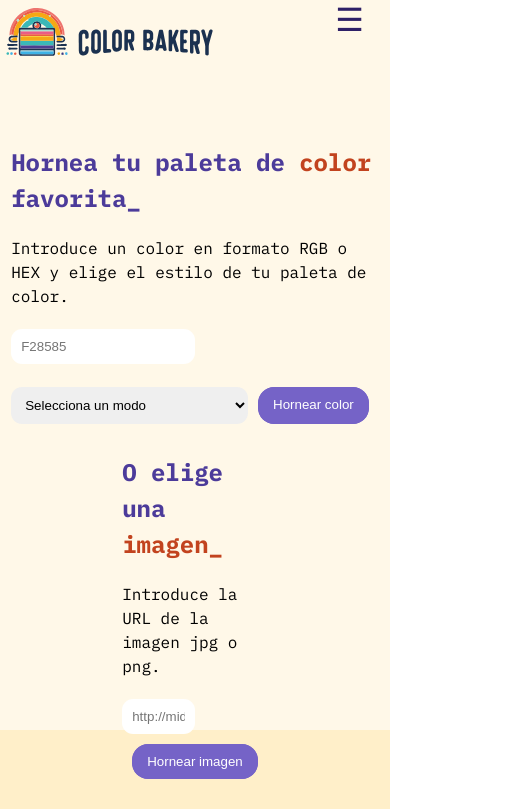
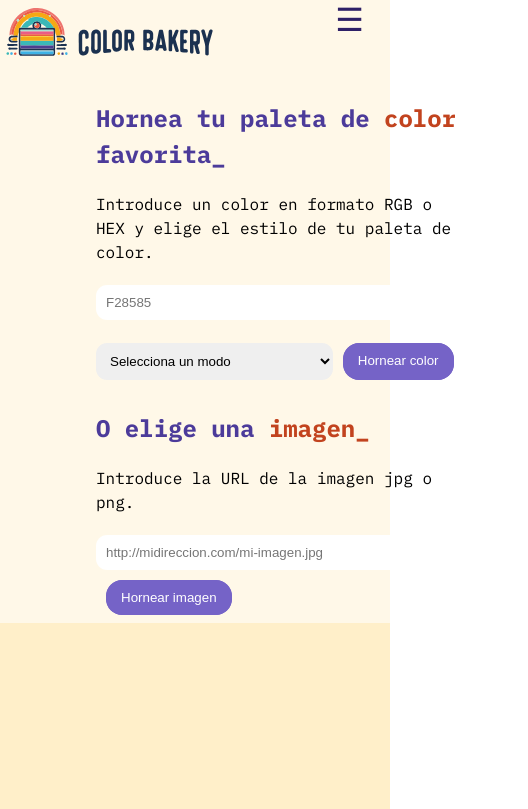
Before and after one commit to DeboraMed/proyecto-6-color-bakery, a Vue app: page /#/ in a window 390 px wide. Shown: the top 809 px of the page, 528 px wide, since content can reach past the window. Built offline with nearby package versions, Linux system fonts and the light colour scheme; a web font is replaced by a local one.

Commit message:
feat: media queries de componentes y fixes de estilos

```diff
--- a/src/pages/404.vue
+++ b/src/pages/404.vue
@@ -1,17 +1,64 @@
-<template>
-  <section class="main__content">
-    <article>
-      <h2> Error 404 </h2>
-    </article>
-
-  </section>
-</template>
-
 <script>
 
 </script>
 
+<template>
+  <section class="main__content">
+    <article class="container__center">
+      <h2 class="notfound__text"> 404 </h2>
+    </article>
+    <article class="container__center">
+      <p class="notfound__p"> Oppss! Ha ocurrido un error. <br>
+        La página que buscas no existe :(
+        </p>
+      <router-link to="/" custom v-slot="{ navigate }">
+        <button class="button" @click="navigate" role="link">Inicio</button>
+      </router-link>
+    </article>
+  </section>
+</template>
+
 <style>
+.container__center{
+  display: inline-flex;
+  flex-direction: column;
+}
+:scope {
+  .main__content {
+    display: inline-flex;
+    flex-direction: column;
+    width: 100%;
+  }
 
+}
+
+.notfound__text {
+  margin: 0;
+  padding: 0;
+  font-size: 20rem;
+  animation: fadein 2s ease 0s 1 normal forwards;
+}
+
+.notfound__p {
+  margin-top:-18rem ;
+}
+
+@media only screen and (max-width: 48rem /*768px*/
+) {
+  .main__content {
+    padding: 0 2rem 0 2rem;
+  }
+
+}
+
+/*animacion de imagen*/
+@keyframes fadein {
+  0% {
+    transform: scale(0.5);
+  }
+  100% {
+    transform: scale(1);
+  }
+}
 
 </style>
--- a/src/pages/Contacto.vue
+++ b/src/pages/Contacto.vue
@@ -147,7 +147,7 @@ export default {
 }
 
 input {
-  width: 25%;
+  width: 50%;
   border: 1px #797474;
   border-radius: 0.7rem;
   padding: 0.625rem;
@@ -155,10 +155,52 @@ input {
 }
 
 textarea {
-  width: 50%;
+  width: 100%;
   border: 0;
   border-radius: 0.7rem;
   padding: 0.625rem;
   margin-top: 0.3125rem;
 }
+
+@media only screen and (max-width: 48rem /*768px*/
+) {
+  .main__content {
+    flex-direction: column;
+    padding: 0 2rem 0 2rem;
+  }
+
+  .content__section {
+    width: 100%;
+  }
+
+  .content__section__img {
+    width: 80%;
+  }
+
+  input,
+  textarea {
+    width: 100%;
+  }
+
+  .form {
+    padding: 0;
+    margin: 0;
+  }
+}
+
+@media screen and (max-width: 75rem /*1200px*/
+) {
+  input {
+    width: 50%;
+  }
+
+  input,
+  textarea {
+    width: 100%;
+  }
+
+  .content__section__img {
+    width: 70%;
+  }
+}
 </style>
--- a/src/pages/Descubre.vue
+++ b/src/pages/Descubre.vue
@@ -269,7 +269,7 @@ export default {
 
 
     <!-- modal con la eleccion de proyecto para la paleta color-->
-    <modal :isOpen="isModalOpened" @modal-close="closeModal" @submit="submitHandler" name="first-modal">
+    <modal :isOpen="isModalOpened" @modal-close="closeModal" name="first-modal">
       <template #header><h2>Tus proyectos_</h2></template>
       <template #content><p> Selecciona un proyecto de la lista donde guardar tu nueva paleta, o crea un nuevo
         proyecto:</p>
@@ -290,7 +290,9 @@ export default {
 
             </select>
             <button class="button" type="submit">Elegir proyecto</button>
-            <button class="button">Nuevo proyecto</button>
+            <router-link to="/proyectos" custom v-slot="{ navigate }">
+              <button class="button" @click="navigate" role="link">Nuevo proyecto</button>
+            </router-link>
           </fieldset>
         </form>
       </template>
@@ -375,4 +377,49 @@ input {
 .color__text {
   text-shadow: #a4a4a4 1px 1px;
 }
+@media only screen and (max-width: 48rem /*768px*/
+) {
+  .main__section{
+    margin: 0;
+    padding: 0;
+  }
+  .main__content {
+    flex-direction: column;
+    padding: 0 2rem 0 2rem;
+  }
+
+  .content__section {
+    width: 100%;
+  }
+  .content__article{
+    margin: 0;
+    width: 100%;
+  }
+
+  input,
+  textarea {
+    width: 100%;
+  }
+
+  form {
+    padding: 0;
+    margin: 0;
+  }
+}
+
+@media screen and (max-width: 75rem /*1200px*/
+) {
+  input {
+    width: 50%;
+  }
+
+  input,
+  textarea {
+    width: 100%;
+  }
+  .main__content{
+    padding: 0 2rem 0 2rem;
+  }
+
+}
 </style>
--- a/src/pages/Home.vue
+++ b/src/pages/Home.vue
@@ -352,6 +352,7 @@ export default {
   width: 60%;
   margin: 0 auto;
   height: 100%;
+  min-width: 300px;
   object-fit: cover;
   object-position: center center;
 }
@@ -400,6 +401,48 @@ input {
   border-radius: 0.7rem;
   padding: 0.625rem;
   margin-top: 0.3125rem;
+}
+
+@media only screen and (max-width: 48rem /*768px*/
+) {
+
+  .main__content {
+    /*flex-direction: column;*/
+    padding: 0 2rem 0 2rem;
+  }
+
+  .content__section {
+    width: 100%;
+  }
+  .content__article{
+    margin: 0;
+    width: 100%;
+  }
+
+  input,
+  textarea {
+    width: 100%;
+  }
+
+  form {
+    padding: 0;
+    margin: 0;
+  }
+}
+
+@media screen and (max-width: 75rem /*1200px*/
+) {
+  input {
+    width: 50%;
+  }
+
+  input,
+  textarea {
+    width: 100%;
+  }
+  main__content{
+    padding: 0 4rem 0 4rem;
+  }
 
 }
 </style>
--- a/src/pages/Perfil.vue
+++ b/src/pages/Perfil.vue
@@ -38,7 +38,6 @@ const userData = computed(() => {
 .main__content {
   margin: 4rem auto;
   display: inline-flex;
-  flex-wrap: nowrap;
   width: 100%;
   padding: 0 6rem 0 6rem;
 }
@@ -53,7 +52,36 @@ const userData = computed(() => {
 }
 
 .content__section__img {
-  width: 50%;
+  width: 60%;
   margin: auto;
 }
+
+img {
+  min-width: 300px
+}
+
+@media only screen and (max-width: 48rem /*768px*/
+) {
+  .main__content {
+    flex-direction: column;
+    padding: 0 2rem 0 2rem;
+  }
+
+  .content__section {
+    width: 100%;
+  }
+
+  .content__section__img {
+    width: 80%;
+  }
+
+}
+
+@media screen and (max-width: 75rem /*1200px*/
+) {
+
+  .content__section__img {
+    width: 70%;
+  }
+}
 </style>
--- a/src/pages/Proyectos.vue
+++ b/src/pages/Proyectos.vue
@@ -92,7 +92,7 @@ export default {
 
       <router-link to="/" custom v-slot="{ navigate }">
         <button class="button" @click="navigate" role="link">
-          <font-awesome-icon icon="fa-solid fa-palette" class="icon" title="ir a añadir paleta"/>
+          <font-awesome-icon icon="fa-solid fa-palette" class="icon__paleta" title="ir a añadir paleta"/>
           Añadir paletas
         </button>
       </router-link>
@@ -100,10 +100,10 @@ export default {
     </article>
     <!-- Modal para la Creacion de Proyectos -->
     <modal :isOpen="newProjectModal" @modal-close="closeModal" name="first-modal">
-      <template #header><h2>Nuevo Proyecto_</h2></template>
+      <template #header><h2>Nuevo <span class="h2__color__sec">Proyecto_</span></h2></template>
       <template #content><p>Crear nuevo</p>
         <form @submit.prevent="createNewProject">
-          <fieldset class="section__article">
+          <fieldset>
             <label>Nombre del Proyecto:</label><br>
             <input v-model="project_name" type="text" id="project_name" name="project_name" required><br>
             <label>Descripción:</label><br>
@@ -118,10 +118,10 @@ export default {
 
     <!-- Modal para la Edicion de Proyectos -->
     <modal :isOpen="editProjectModal" @modal-close="closeModal" name="first-modal">
-      <template #header><h2>Editar Proyecto_</h2></template>
+      <template #header><h2>Editar <span class="h2__color__sec">Proyecto_</span></h2></template>
       <template #content><p>Cambia los datos del proyecto</p>
         <form @submit.prevent="editProject()">
-          <fieldset class="section__article">
+          <fieldset>
             <label>Nombre del Proyecto:</label><br>
             <input v-model="project_name" type="text" id="project_name" name="project_name" required><br>
             <label>Descripción:</label><br>
@@ -136,10 +136,9 @@ export default {
 
     <alert></alert>
 
-    <article v-for="project in projectData.projects" :key="project.id" class="project__container">
     <!--itera proyectos-->
-      <section class="container__center card_project container_project">
-        <article>
+    <section v-for="project in projectData.projects" :key="project.id" class="project__container">
+      <article class="container__center__text">
         <button class="button__reset" @click="showEditProject(project)">
           <font-awesome-icon icon="fa-solid fa-pen-to-square" class="icon" title="editar proyecto"/>
         </button>
@@ -149,51 +148,32 @@ export default {
 
         <h3>{{ project.name }}</h3>
         <p>{{ project.description }}</p>
-          <p>Creado en: {{ new Date(project.created_at).toISOString().replace('T', ' - ').substring(0, 18) }}</p>
+        <p class="p__small">Creado en:
+          {{ new Date(project.created_at).toISOString().replace('T', ' - ').substring(0, 18) }}</p>
+      </article>
       <!--itera paletas-->
-        </article>
-        <section class="container__center container_project">
-          <div v-for="palette in project.palettes" :key="palette.id" style="padding: 1rem;">
+      <section class="container__paletas">
+        <div class="container__paletas__color" v-for="palette in project.palettes" :key="palette.id">
+          <div class="card__proyecto">
             <button class="button__reset" @click="projectStore.deletePalette(palette.id)">
               <font-awesome-icon icon="fa-solid fa-xmark" class="icon" title="eliminar paleta"/>
             </button>
-            <div class="card">
-              <div class="color-palette">
+            <div class="color__palette">
               <div v-for="color in palette.colors" class="color" :style="{ 'background-color': '#' + color.hex }">
-                  <span class="color-name">{{ '#' + color.hex }}</span>
+                <span class="color__name">{{ '#' + color.hex }}</span>
               </div>
             </div>
           </div>
         </div>
       </section>
     </section>
-    </article>
   </section>
 </template>
 
 <style scoped>
-.project__container {
-  padding-top: 1rem;
-  width: 80%;
-}
-
-/* reset de estilos del botón */
-.button__reset {
-  background: none;
-  border: 0;
-  color: inherit;
-  cursor: default;
-  font: inherit;
-  line-height: normal;
-  overflow: visible;
-  padding: 0.3rem;
-  -webkit-user-select: none;
-  -webkit-appearance: button;
-  -moz-user-select: none;
-  -ms-user-select: none;
-}
 
 .icon {
+  font-size: 1.5rem;
   padding-right: 0.3rem;
 }
 
@@ -201,32 +181,35 @@ export default {
   cursor: pointer;
 }
 
-
-/*estilos card*/
-.card_project {
-  box-shadow: 0 4px 8px 0 rgba(0, 0, 0, 0.2);
-  transition: 0.3s;
+.project__container{
+  width: 67%;
 }
 
-.card_project:hover {
-  box-shadow: 0 8px 16px 0 rgba(0, 0, 0, 0.2);
+.container__paletas__color {
+  margin: 0.2rem;
 }
 
-.container_project {
-  padding: 2px 16px;
+.card__proyecto {
+  width: 200px;
+  padding: 10px;
+  background-color: var(--bg-color-medium);
+  border-radius: 0.7rem;
 }
 
-
-.card {
-  width: 200px;
-  background-color: white;
-  border: 1px solid #ccc;
-  border-radius: 5px;
-  box-shadow: 0 0 5px rgba(0, 0, 0, 0.1);
-  padding: 10px;
+.container__paletas {
+  margin: 0 auto;
+  display: flex;
+  flex-direction: row;
+  justify-content: flex-start;
+  flex-wrap: wrap;
+  align-items: center;
 }
 
-.color-palette {
+.container__center__text {
+  align-items: flex-start;
+}
+
+.color__palette {
   display: flex;
   flex-direction: column;
 }
@@ -239,9 +222,77 @@ export default {
   align-items: center;
 }
 
-.color-name {
+.color__name {
   margin-left: 10px;
-  text-shadow: -1px 0 dimgrey, 0 1px dimgrey, 1px 0 dimgrey, 0 -1px dimgrey;
+  color: black;
+  font-size: 1rem;
+  text-shadow: #a4a4a4 1px 1px;
 }
 
+input {
+  width: 50%;
+  border: 1px #797474;
+  border-radius: 0.7rem;
+  padding: 0.625rem;
+  margin-top: 0.3125rem;
+
+}
+
+textarea {
+  border: 1px #797474;
+  border-radius: 0.7rem;
+  padding: 0.625rem;
+  margin-top: 0.3125rem;
+}
+
+@media screen and (max-width: 75rem /*1200px*/
+) {
+  .container__center{
+    padding: 2rem;
+  }
+
+  .project__container{
+    width: 80%;
+  }
+
+  input {
+    width: 50%;
+  }
+
+  input,
+  textarea {
+    width: 100%;
+  }
+}
+
+@media only screen and (max-width: 48rem /*768px*/
+) {
+  .project__container{
+    width: 80%;
+  }
+
+  .container__paletas{
+    justify-content: space-between;
+  }
+
+  input,
+  textarea {
+    width: 100%;
+  }
+
+  form {
+    padding: 0;
+    margin: 0;
+  }
+}
+
+@media only screen and (max-width: 29.8125rem /*477px*/
+) {
+  .project__container{
+    width: 100%;
+  }
+  .container__paletas{
+    justify-content: space-between;
+  }
+}
 </style>
--- a/src/pages/ResultadoImagen.vue
+++ b/src/pages/ResultadoImagen.vue
@@ -162,7 +162,6 @@ export default {
   background-repeat: no-repeat;
   background-size: contain;
   background-position: center center;
-
   animation: fadein 2s ease 0s 1 normal forwards;
 }
 
--- a/src/style.css
+++ b/src/style.css
@@ -14,16 +14,19 @@
     --curve: 40;
 
 }
-html{
+
+html {
     min-height: 100%;
     position: relative;
     color: var(--font-color);
 }
+
 *,
 *::before,
 *::after {
     box-sizing: border-box;
 }
+
 body {
     display: flex;
     flex-direction: column;
@@ -33,17 +36,26 @@ body {
     place-items: center;
 
 }
+
 body:not(:-moz-handler-blocked) fieldset {
     display: table-cell;
 }
+
 /*estilo app*/
-#app{
+#app {
     width: 100%;
     display: flex;
     flex-direction: column;
     min-height: 100vh;
 
 }
+.main__content {
+    display: inline-flex;
+    width: 100%;
+    padding: 0 6rem 0 6rem;
+    flex-direction: row;
+}
+
 .container {
     flex: 1 0 auto;
     flex-grow: 1;
@@ -54,13 +66,15 @@ body:not(:-moz-handler-blocked) fieldset {
     transition: background 0.5s ease, color 0.5s ease;
 
 }
-.container__section{
+
+.container__section {
     display: flex;
     flex-wrap: wrap;
     justify-content: space-evenly;
     padding: 1rem 1rem;
 }
-.container__center{
+
+.container__center {
     margin: 0 auto;
     display: flex;
     flex-direction: row;
@@ -69,17 +83,20 @@ body:not(:-moz-handler-blocked) fieldset {
     align-items: center;
     padding: 5rem 5rem;
 }
-.content__article{
+
+.content__article {
     margin: auto;
     width: 60%;
 }
+
 /* estilo del formulario */
-.form{
+.form {
     justify-self: center;
     padding: 0 2rem;
     margin: 0 2rem;
     text-align: left;
 }
+
 /*boton principal*/
 .button {
     border: none;
@@ -99,6 +116,7 @@ body:not(:-moz-handler-blocked) fieldset {
     transition: all 0.3s;
     z-index: 1;
 }
+
 /*animacion boton*/
 .button:after {
     content: "";
@@ -111,6 +129,7 @@ body:not(:-moz-handler-blocked) fieldset {
     border-radius: 1rem;
     z-index: -2;
 }
+
 .button:before {
     content: "";
     position: absolute;
@@ -123,26 +142,32 @@ body:not(:-moz-handler-blocked) fieldset {
     border-radius: 1rem;
     z-index: -1;
 }
+
 .button:hover {
     color: var(--bt-color-1);
 }
+
 .button:hover:before {
     width: 100%;
 }
-.button:disabled{
+
+.button:disabled {
     cursor: default;
     border: 1px solid #999999;
     background-color: #cccccc;
     color: #666666;
 }
-.button:disabled:after{
+
+.button:disabled:after {
     background-color: #cccccc;
     color: #666666;
 }
-.button:disabled:before{
+
+.button:disabled:before {
     background-color: #cccccc;
     color: #666666;
 }
+
 /*boton secundario*/
 .button__sec {
     color: var(--bt-color-2);
@@ -160,6 +185,7 @@ body:not(:-moz-handler-blocked) fieldset {
     overflow: hidden;
     z-index: 1;
 }
+
 .button__sec:after {
     content: "";
     position: absolute;
@@ -171,6 +197,7 @@ body:not(:-moz-handler-blocked) fieldset {
     border-radius: 1rem;
     z-index: -2;
 }
+
 .button__sec:before {
     content: "";
     position: absolute;
@@ -183,11 +210,29 @@ body:not(:-moz-handler-blocked) fieldset {
     border-radius: 1rem;
     z-index: -1;
 }
+
 .button__sec:hover {
     color: var(--bt-color-2);
 }
+
 .button__sec:hover:before {
     width: 100%;
+}
+
+/* reset de estilos del botón */
+.button__reset {
+    background: none;
+    border: 0;
+    color: inherit;
+    cursor: pointer;
+    font: inherit;
+    line-height: normal;
+    overflow: visible;
+    padding: 0.3rem;
+    -webkit-user-select: none;
+    -webkit-appearance: button;
+    -moz-user-select: none;
+    -ms-user-select: none;
 }
 
 fieldset {
@@ -196,30 +241,42 @@ fieldset {
     min-width: 0;
     padding: 0.01em 0 0 0;
 }
+
 ul {
     list-style: none;
     padding-left: 0;
 }
-.p__error{
+
+.p__error {
     color: var(--font-color-p-error);
     font-size: small;
 }
-p{
+
+p {
     color: var(--font-color);
     padding: 0;
     transition: color 0.5s ease;
 }
-a{
+
+a {
     transition: color 0.5s ease;
 }
-h2{
+
+h2 {
     color: var(--font-color-h2-pri);
     transition: color 0.5s ease;
 }
-.h2__color__sec{
-  color:var(--font-color-h2-sec);
+
+textarea {
+    width: 100%;
+    box-sizing: border-box;
+}
+
+.h2__color__sec {
+    color: var(--font-color-h2-sec);
     transition: color 0.5s ease;
 }
+
 /*estilo boton like*/
 .like__button {
     font-size: 2em;
@@ -228,41 +285,125 @@ h2{
     border: none;
     background: none;
 }
+
 .like__button:hover,
 .like__button.liked {
     color: red;
 }
+
 /*estilos card*/
 .card {
-  box-shadow: 0 4px 8px 0 rgba(0,0,0,0.2);
+    box-shadow: 0 4px 8px 0 rgba(0, 0, 0, 0.2);
     transition: 0.3s;
 }
+
 .card:hover {
-  box-shadow: 0 8px 16px 0 rgba(0,0,0,0.2);
+    box-shadow: 0 8px 16px 0 rgba(0, 0, 0, 0.2);
 }
-.container_project {
+
+.container__project {
     padding: 2px 16px;
 }
+
+.project__container {
+    width: 60%;
+    background-color: var(--bg-color-clear);
+    border-radius: 0.7rem;
+    box-shadow: 0 0 5px rgba(0, 0, 0, 0.1);
+    padding: 2rem;
+    margin: 1rem;
+}
+
 /*medias generales*/
-@media only screen and (max-width: 29.8125rem /*477px*/){
+@media screen and (max-width: 75rem /*1200px*/
+) {
+    .input {
+        width: 50%;
+    }
+    .main__content{
+        padding: 0 4rem 0 4rem;
+    }
+}
+
+@media only screen and (max-width: 48rem /*768px*/
+) {
+    .main__content {
+        padding: 0 2rem 0 2rem;
+        flex-wrap: wrap;
+    }
+
+    input {
+        width: 100%;
+    }
+
+    .modal__container {
+        width: 80%;
+        margin: 2rem auto;
+        padding: 1rem 2rem;
+    }
+
+    .modal__container input,
+    .modal__container textarea {
+        width: 100%;
+        box-sizing: border-box;
+    }
+
+    .project__container {
+        width: 80%;
+        padding: 1rem;
+    }
+
+    .content__article {
+        padding: 2rem;
+        width: 100%;
+    }
+
+    .container__center {
+        padding: 2rem;
+    }
+}
+
+@media only screen and (max-width: 29.8125rem /*477px*/
+) {
     img {
         width: 100%;
     }
+
+    input {
+        width: 100%;
+    }
+
     .main__content {
-    flex-direction: column;
         justify-content: space-around;
         padding: 0.25rem 0.25rem;
     }
+
+    .modal__container {
+        width: 90%;
+        margin: 2rem auto;
+        padding: 1rem 1.5rem;
     }
-@media only screen and (min-width: 29.8125rem /*477px*/) {
+
+    .project__container {
+        width: 100%;
+        padding: 1rem;
+    }
+
+    .container__center {
+        padding: 2rem;
+    }
+
+    .content__article {
+        width: 100%;
+        padding: 0;
+        margin: 0;
+    }
+}
+
+@media only screen and (min-width: 29.8125rem /*477px*/
+) {
     .main__content {
         justify-content: space-around;
         padding: 0.25rem 0.25rem;
     }
 }
-@media only screen and (min-width: 77.5rem /*1240px*/ ) {
-  .main__content {
-    justify-content: space-evenly;
-    padding: 0.25rem 0.25rem;
-  }
-}
```
Also changed, not shown: src/pages/Favoritos.vue (+48 -20 lines), src/shared/Modal.vue (+44 -3 lines), src/shared/Navbar.vue (+6 -6 lines). Lines whose indentation alone changed are shown as unchanged.
